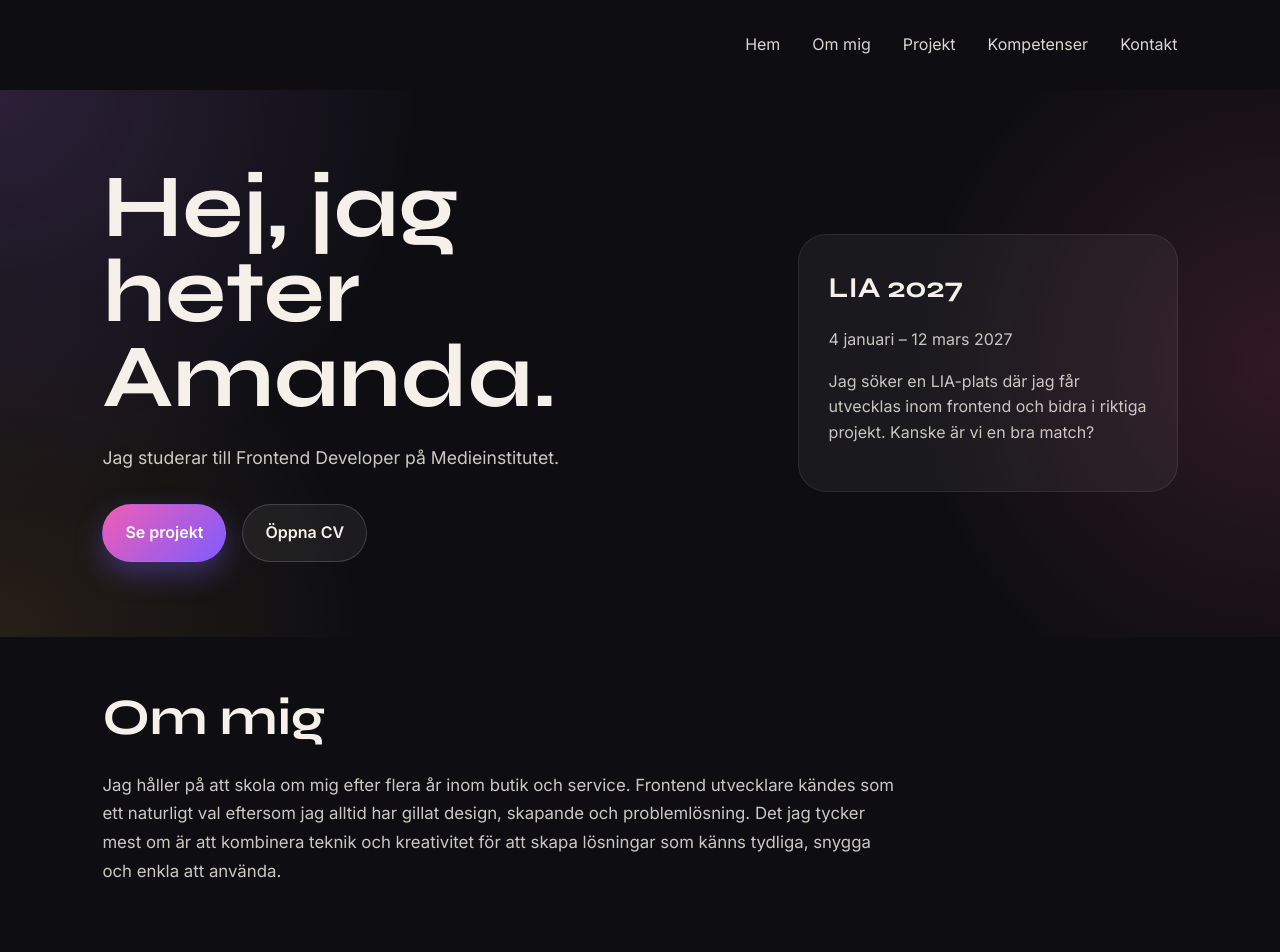
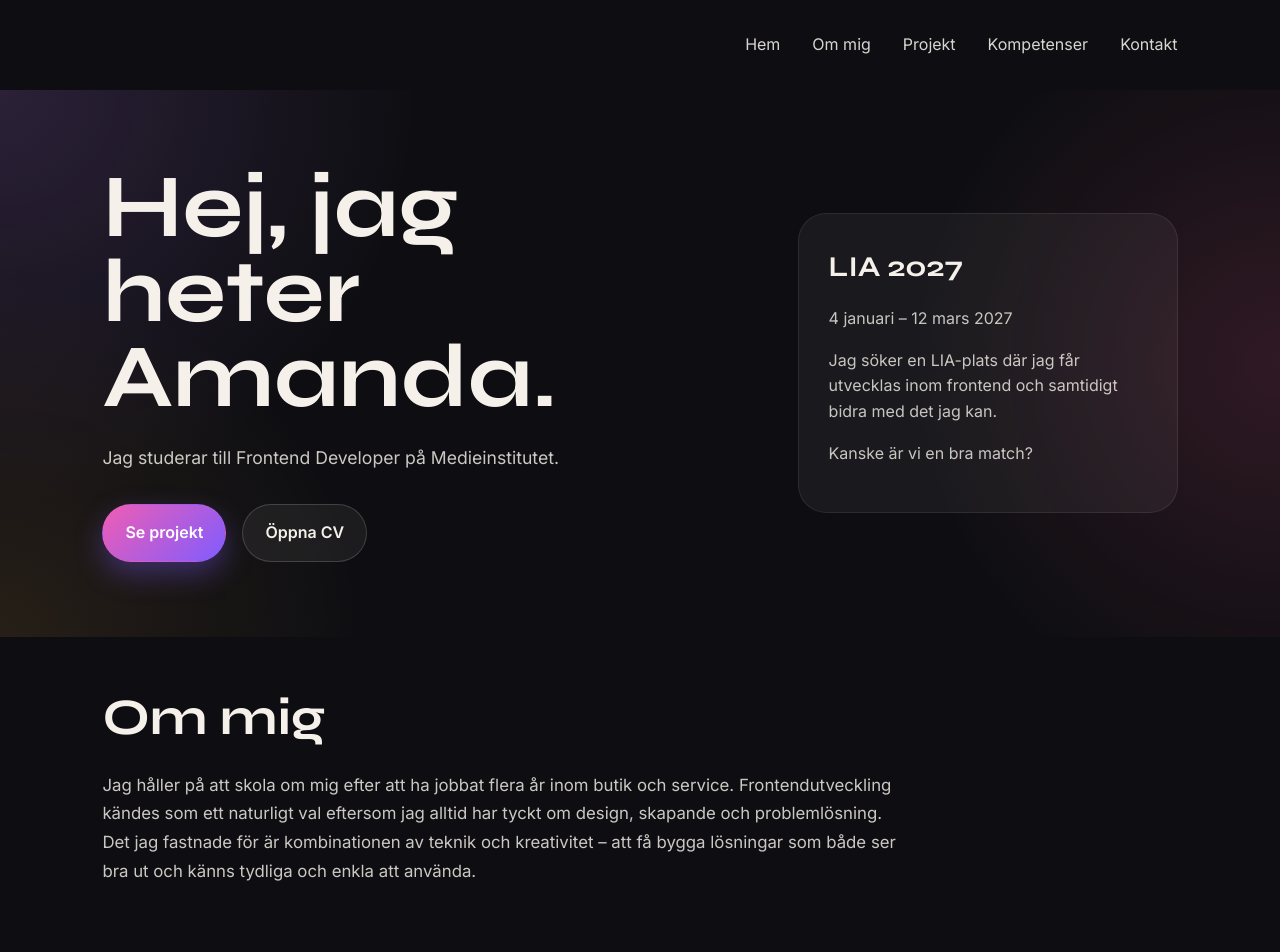
Before and after one commit to amanda-andersson/portfolio-react, a React (Vite) app: page / in a window 1280 px wide. Shown: the top 952 px of the page. Built offline with nearby package versions, Linux system fonts and the light colour scheme.

Commit message:
Update CV and portfolio content

```diff
--- a/src/components/About.tsx
+++ b/src/components/About.tsx
@@ -4,11 +4,7 @@ function About() {
       <h2>Om mig</h2>
 
       <p>
-        Jag håller på att skola om mig efter flera år inom butik och service.
-        Frontend utvecklare kändes som ett naturligt val eftersom jag alltid
-        har gillat design, skapande och problemlösning. Det jag tycker mest om
-        är att kombinera teknik och kreativitet för att skapa lösningar som
-        känns tydliga, snygga och enkla att använda.
+        Jag håller på att skola om mig efter att ha jobbat flera år inom butik och service. Frontendutveckling kändes som ett naturligt val eftersom jag alltid har tyckt om design, skapande och problemlösning. Det jag fastnade för är kombinationen av teknik och kreativitet – att få bygga lösningar som både ser bra ut och känns tydliga och enkla att använda.
       </p>
     </section>
   )
--- a/src/components/Hero.tsx
+++ b/src/components/Hero.tsx
@@ -24,9 +24,8 @@ function Hero() {
         <h2>LIA 2027</h2>
         <p>4 januari – 12 mars 2027</p>
         <p>
-          Jag söker en LIA-plats där jag får utvecklas inom frontend
-          och bidra i riktiga projekt.
-          Kanske är vi en bra match?
+          Jag söker en LIA-plats där jag får utvecklas inom frontend och samtidigt bidra med det jag kan.
+          <p>Kanske är vi en bra match?</p>
         </p>
       </div>
     </section>
```
Also changed, not shown: public/cv.html (+2 -8 lines).
